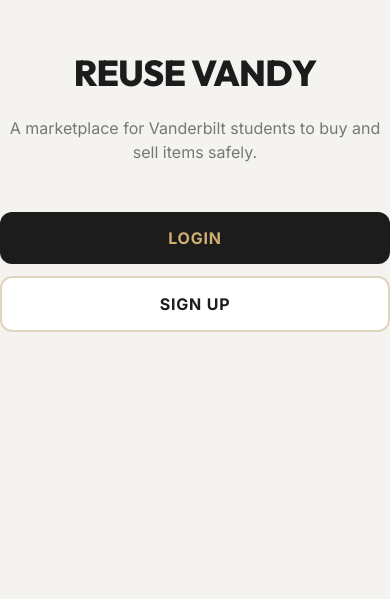
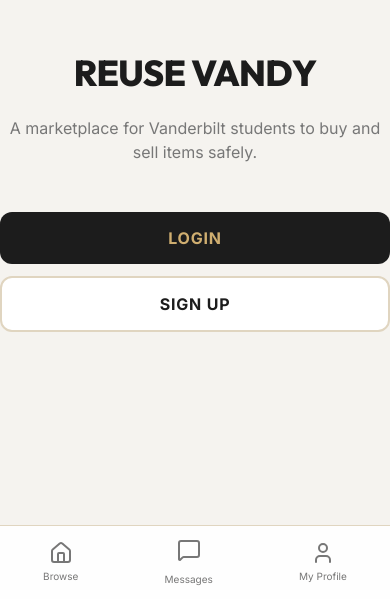
Before and after one commit to kjgilder/reusevandy, a Next.js app in the folder frontend/: page / in a window 390 px wide. Shown: the part 245-844 px from the top of the page. Built offline with nearby package versions, Linux system fonts and the light colour scheme; no server answers.

Commit message:
fix: definitively resolve floating bottom nav on mobile by centralizing it and using viewport-fit=cover

```diff
--- a/frontend/src/app/globals.css
+++ b/frontend/src/app/globals.css
@@ -42,9 +42,10 @@
 html,
 body {
   max-width: 100vw;
-  overflow-x: hidden;
+  min-height: 100dvh;
   margin: 0;
   padding: 0;
+  height: 100%;
 }
 
 body {
--- a/frontend/src/app/home/page.tsx
+++ b/frontend/src/app/home/page.tsx
@@ -3,7 +3,6 @@
 import React, { useEffect, useState } from 'react';
 import { useRouter } from 'next/navigation';
 import Navbar from '../../components/Navbar';
-import BottomNav from '../../components/BottomNav';
 import FilterBar from '../../components/FilterBar';
 import ProductCard from '../../components/ProductCard';
 import ListingModal from '../../components/ListingModal';
@@ -201,8 +200,6 @@
                     </div>
                 )}
             </main>
-
-            <BottomNav />
         </div>
     );
 }
--- a/frontend/src/app/layout.tsx
+++ b/frontend/src/app/layout.tsx
@@ -2,6 +2,7 @@
 import { Geist, Geist_Mono } from "next/font/google";
 import "./globals.css";
 import { AuthProvider } from "../context/AuthContext";
+import BottomNav from "../components/BottomNav";
 
 const geistSans = Geist({
   variable: "--font-geist-sans",
@@ -15,8 +16,14 @@
 
 export const metadata: Metadata = {
   title: "Reuse Vandy Marketplace",
-  description: "The official marketplace for the Vanderbilt University community to buy and sell dorm gear, textbooks, and more.",
-  viewport: "width=device-width, initial-scale=1, maximum-scale=1, user-scalable=0, viewport-fit=cover",
+  description: "Vanderbilt University's exclusive community marketplace.",
+};
+
+export const viewport = {
+  width: 'device-width',
+  initialScale: 1,
+  maximumScale: 1,
+  viewportFit: 'cover',
 };
 
 export default function RootLayout({
@@ -29,6 +36,7 @@
       <body className={`${geistSans.variable} ${geistMono.variable}`}>
         <AuthProvider>
           {children}
+          <BottomNav />
         </AuthProvider>
       </body>
     </html>
--- a/frontend/src/app/my-listings/page.tsx
+++ b/frontend/src/app/my-listings/page.tsx
@@ -2,7 +2,6 @@
 
 import { useEffect, useState, useRef } from 'react';
 import Navbar from '../../components/Navbar';
-import BottomNav from '../../components/BottomNav';
 import MyListingCard from '../../components/MyListingCard';
 import DeleteModal from '../../components/DeleteModal';
 import ListingModal from '../../components/ListingModal';
@@ -487,7 +486,7 @@
                 />
             )}
 
-            <BottomNav />
+
 
             <ChangePasswordModal
                 isOpen={isChangePasswordOpen}
--- a/frontend/src/components/BottomNav.tsx
+++ b/frontend/src/components/BottomNav.tsx
@@ -52,17 +52,19 @@
 
     return (
         <nav style={{
-            display: 'flex',
+            display: (typeof window !== 'undefined' && window.innerWidth > 768) ? 'none' : 'flex',
             justifyContent: 'space-around',
             alignItems: 'center',
             padding: '12px 0 calc(12px + env(safe-area-inset-bottom, 0px))',
-            backgroundColor: '#fff',
-            borderTop: '1px solid #eee',
+            backgroundColor: 'rgba(255, 255, 255, 0.9)',
+            backdropFilter: 'blur(10px)',
+            WebkitBackdropFilter: 'blur(10px)',
+            borderTop: '1px solid var(--vandy-sand)',
             position: 'fixed',
             bottom: 0,
             left: 0,
             right: 0,
-            zIndex: 100
+            zIndex: 1000
         }}>
             <Link href="/home" style={getLinkStyle('/home')}>
                 <Home size={24} />
```
Also changed, not shown: frontend/src/app/messages/page.tsx (+4 -6 lines).
